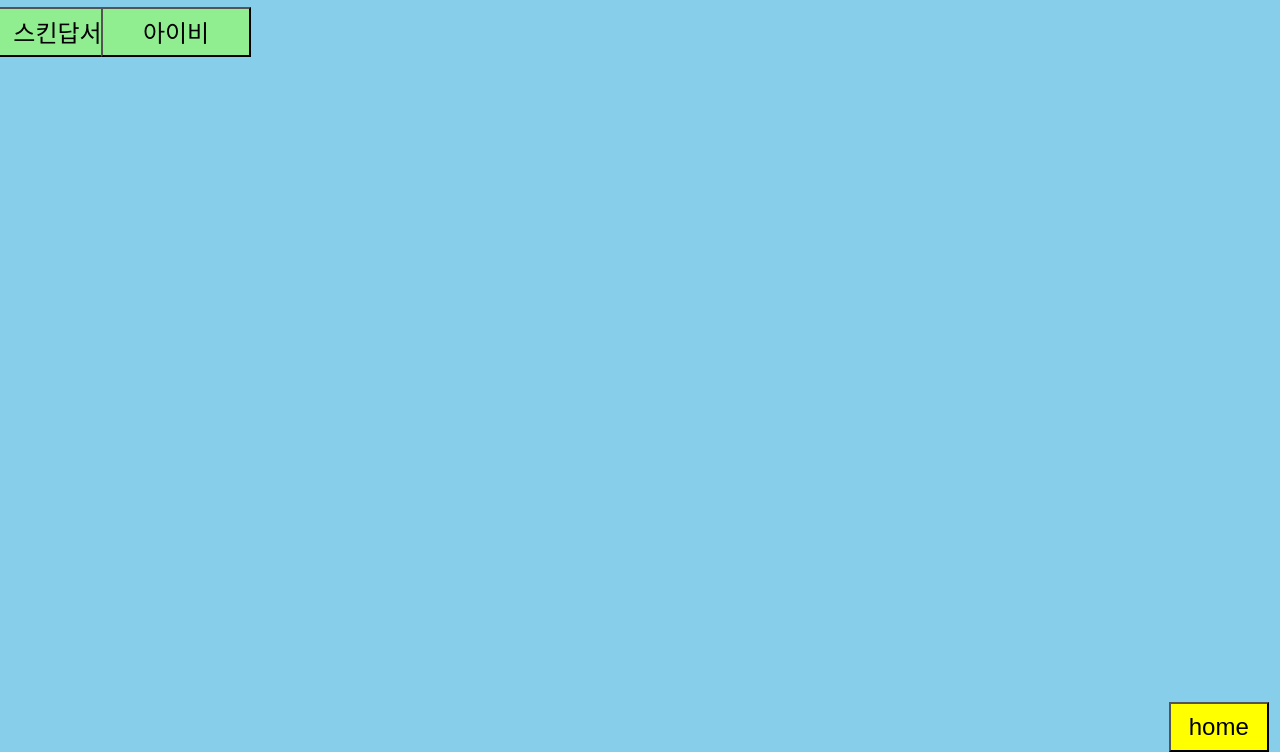
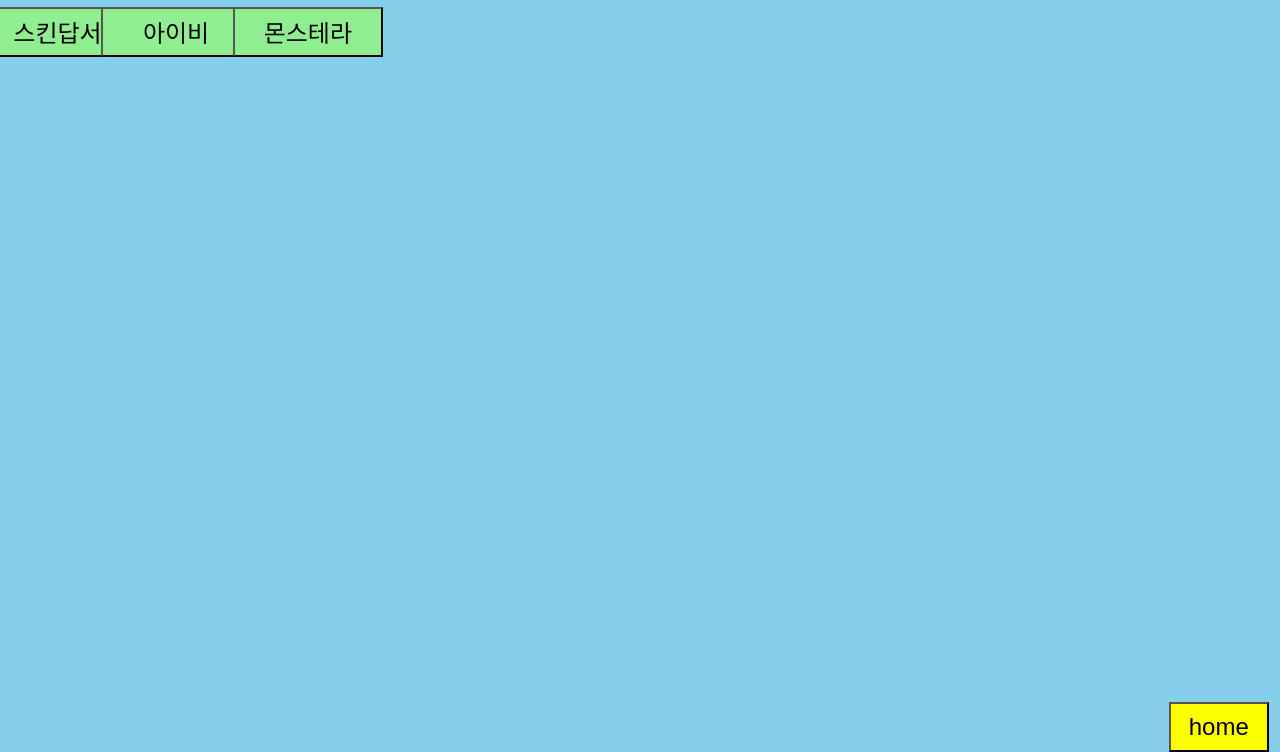
Before and after one commit to dadure123/web3, a plain HTML site: page index.html in a window 1280 px wide. Shown: the part 117-869 px from the top of the page. Drawn offline with Linux system fonts and the light colour scheme.

Commit message:
Update index.html

```diff
--- a/index.html
+++ b/index.html
@@ -37,6 +37,14 @@
             height: 50px;
             margin: 10px;
         }
+        .button4 {
+            position: absolute;
+            top: 12.5%;
+            left: 17%;
+            height: 50px;
+            width: 150px;
+            margin: 10px;
+        }
         .text1 {
             position: absolute;
             top: 6.5%;
@@ -52,6 +60,7 @@
 <button class="button1" style="background-color: lightgreen;"><a href="https://dadure123.github.io/myweb2/"><font size="5">스킨답서스</font></a></button>
 <button class="button2" style="background-color: lightgreen;"><a href="https://dadure123.github.io/web4/"><font size="5">아이비</font></a></button>
 <button class="button3" style="background-color: yellow;"><a href="https://dadure123.github.io/myweb/"><font size="5">home</font></a></button>
+<button class="button4" style="background-color: lightgreen;"><a href="https://dadure123.github.io/web5/"><font size="5">몬스테라</font></a></button>
 <style>
     a {
                 text-decoration: none; color: black;
```
